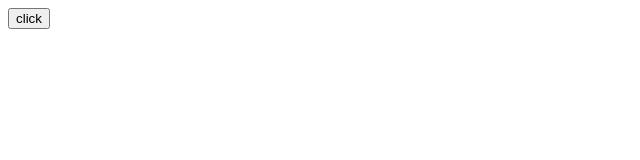
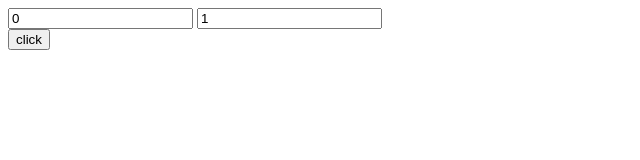
Before and after one commit to vadym-kovalchuk-deltatre/udemy-ts, a website: page index.html in a window 1280 px wide. Shown: the whole page, without its empty margins (0-640 px from the left). Drawn offline with Linux system fonts and the light colour scheme.

Commit message:
add input fields in html

```diff
--- a/index.html
+++ b/index.html
@@ -5,9 +5,11 @@
 		<meta name="viewport" content="width=device-width, initial-scale=1.0" />
 		<title>Udemy course</title>
 		<script src="dist/app.js" defer></script>
-    <script src="dist/button.js" defer></script>
+		<!-- <script src="dist/button.js" defer></script> -->
 	</head>
 	<body>
+		<input type="number" id="num1" value="0" />
+		<input type="number" id="num2" value="1" />
 		<div><button>click</button></div>
 	</body>
 </html>
```
Also changed, not shown: 1 other file. Lines whose indentation alone changed are shown as unchanged.
